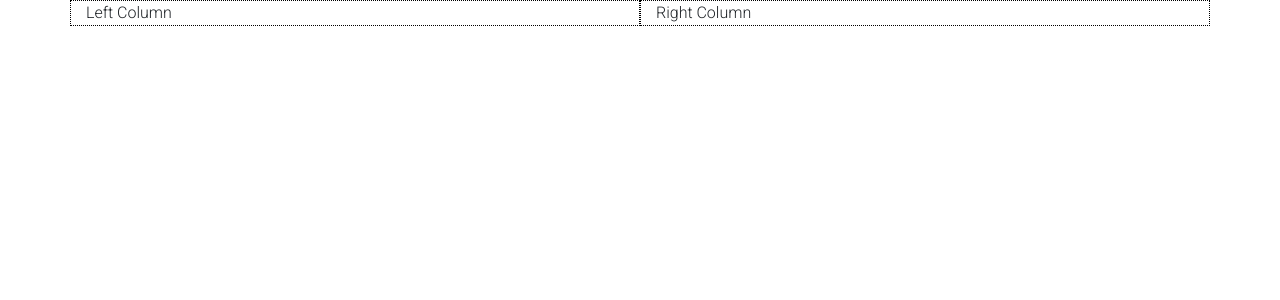
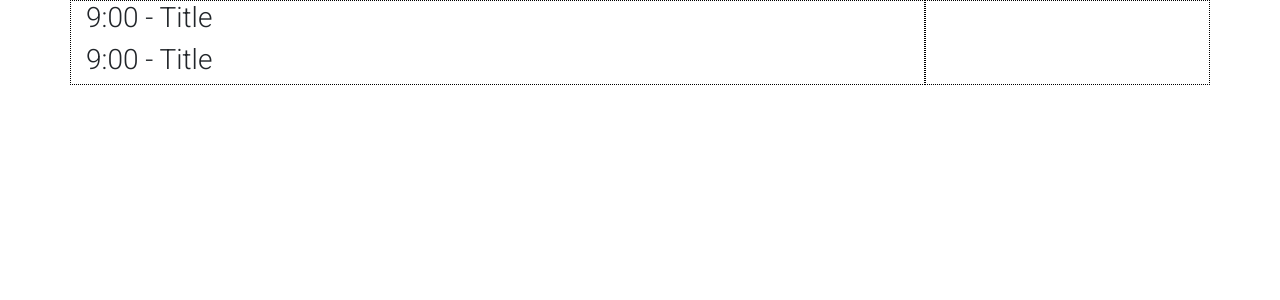
Before and after one commit to Mbell42/mdb-react_daily-agenda, a React (Create React App) app: page / in a window 1280 px wide. Shown: the top 300 px of the page. Built offline with nearby package versions, Linux system fonts and the light colour scheme.

Commit message:
Created 'Event' Component, and added two instances of it to the left column.

```diff
--- a/src/index.js
+++ b/src/index.js
@@ -1,28 +1,45 @@
 //DEPENDENCIES
 //  REACT
-import React, {Component } from 'react';
-import ReactDOM from 'react-dom';
+import React, {Component } from "react";
+import ReactDOM from "react-dom";
 //  CSS - font-awesome, bootstrap, mdbreact
-import '@fortawesome/fontawesome-free/css/all.min.css';
-import 'bootstrap-css-only/css/bootstrap.min.css';
-import 'mdbreact/dist/css/mdb.css';
-import './index.css';
+import "@fortawesome/fontawesome-free/css/all.min.css";
+import "bootstrap-css-only/css/bootstrap.min.css";
+import "mdbreact/dist/css/mdb.css";
+import "./index.css";
 //  MDB Components
 import { MDBContainer, MDBRow, MDBCol } from "mdbreact";
 
 class App extends Component {
     state = {};
     render() {
-    return  <React.Fragment>
-                <MDBContainer>
-                    <MDBRow>
-                        <MDBCol lg="6">Left Column</MDBCol>
-                        <MDBCol lg="6">Right Column</MDBCol>
-                    </MDBRow>
-                </MDBContainer>
-            </React.Fragment>;
+        return  (
+            <React.Fragment>
+                    <MDBContainer>
+                        <MDBRow>
+                            <MDBCol md="9">
+                                <Event />
+                                <Event />
+                            </MDBCol>
+                            <MDBCol md="3"></MDBCol>
+                        </MDBRow>
+                    </MDBContainer>
+            </React.Fragment>
+        );
     }
-}
+};
+
+class Event extends Component {
+    state = {};
+    render() {
+        return (
+            <React.Fragment>
+                <h3>9:00 - Title</h3>
+            </React.Fragment>
+        );
+    }
+};
+
 ReactDOM.render(<App />, document.getElementById("root"));
 
 // registerServiceWorker();
```
